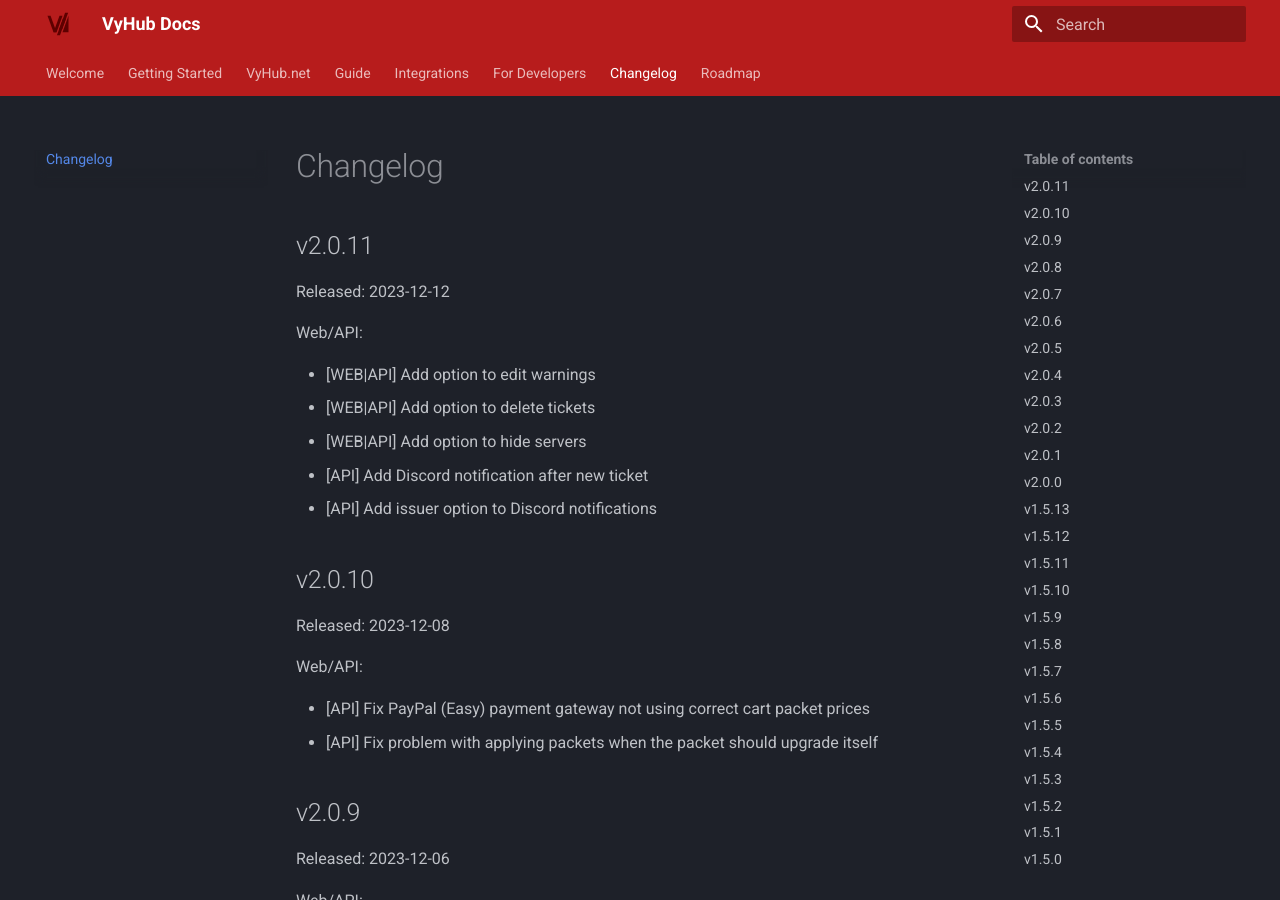
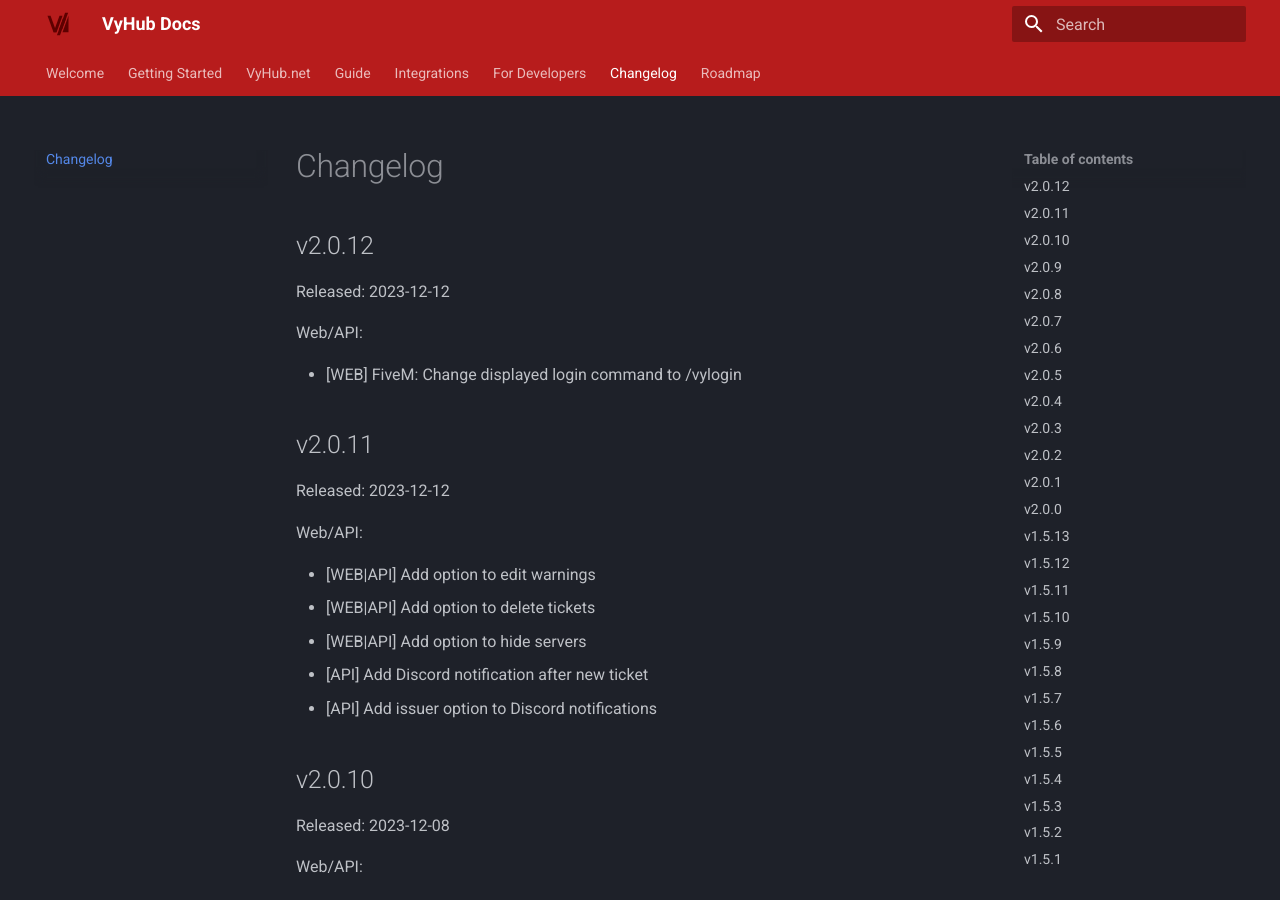
Before and after one commit to nyx-project/vyhub-documentation, an MkDocs documentation site: the page built from docs/changelog.md, in a window 1280 px wide and 900 px high. Built offline with MkDocs 1.6.1 and Material for MkDocs 9.7.7, drawn with Linux system fonts in a browser that asks for light colours; the version menu is left out.

Commit message:
Add 2.0.12 changelog

```diff
--- a/docs/changelog.md
+++ b/docs/changelog.md
@@ -1,4 +1,13 @@
 # Changelog
+
+## v2.0.12
+
+Released: 2023-12-12
+
+Web/API:
+
+- [WEB] FiveM: Change displayed login command to /vylogin
+
 
 ## v2.0.11
 
```
